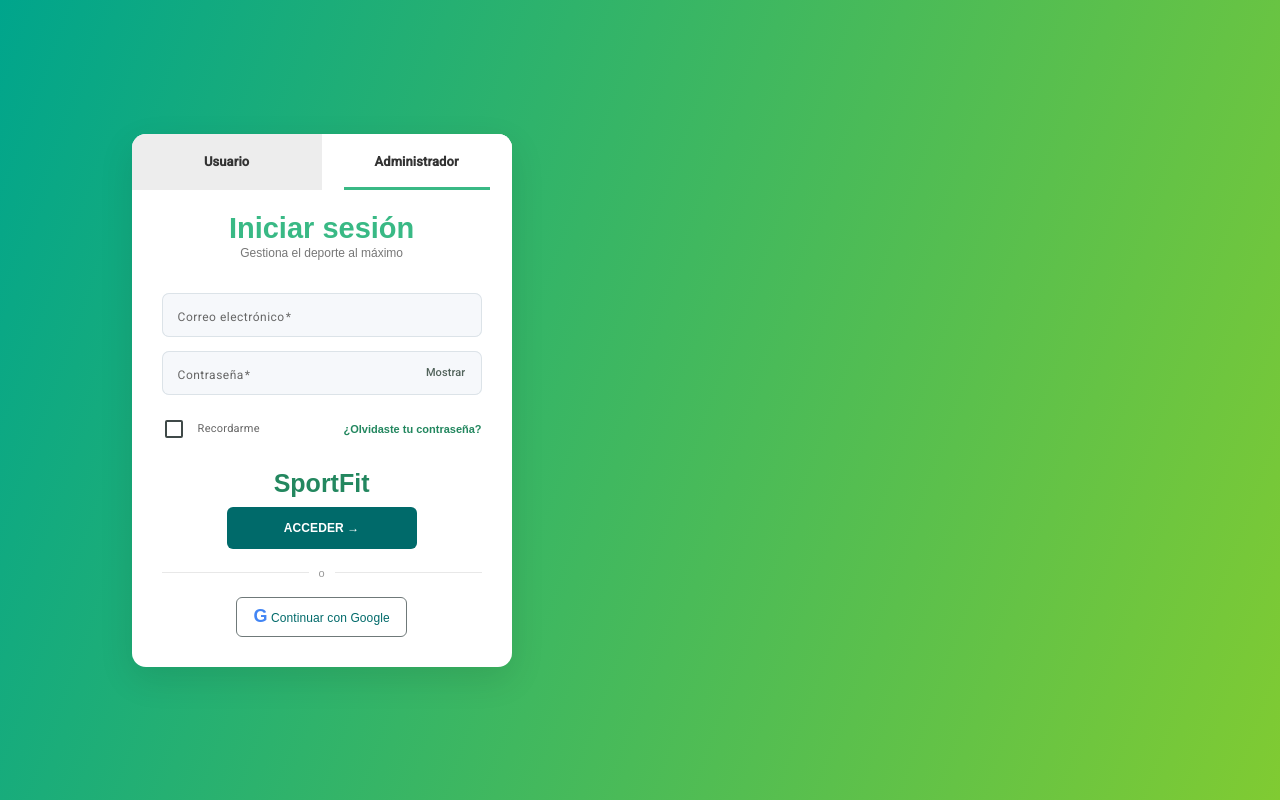
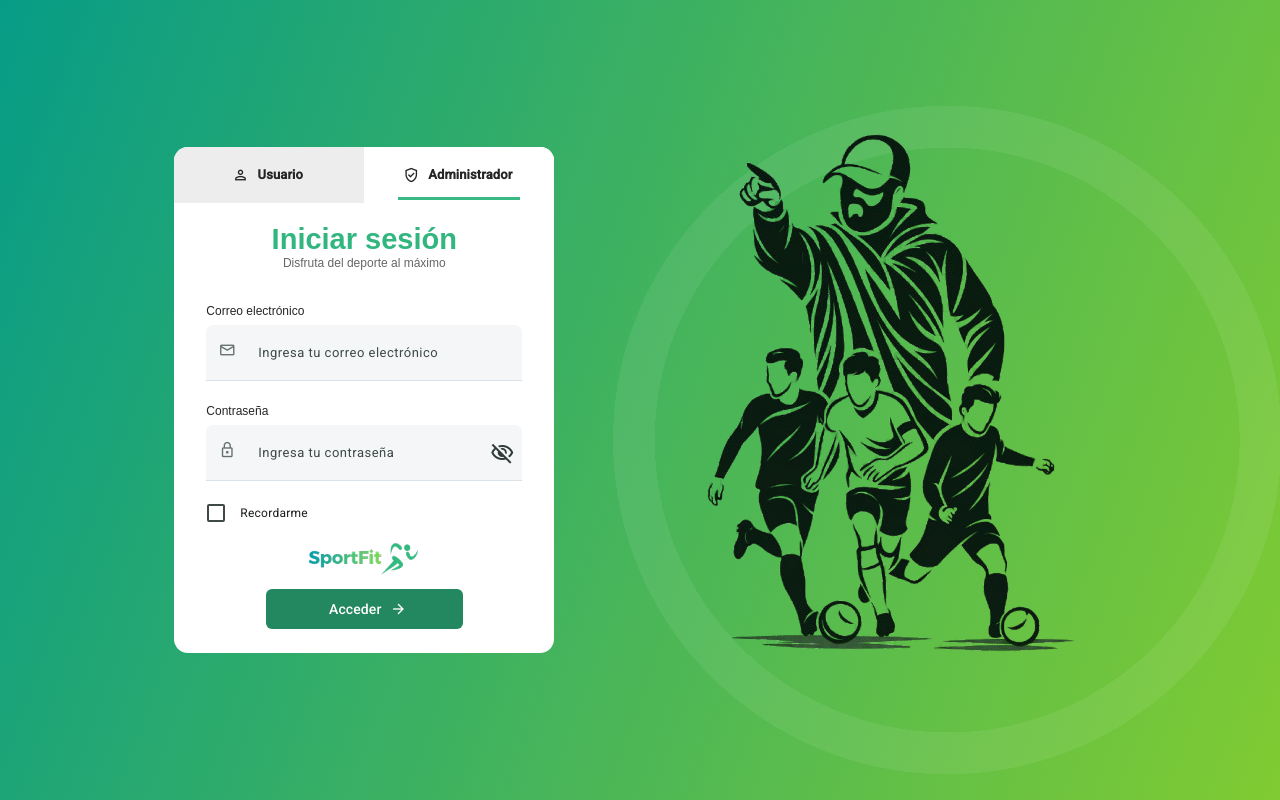
Before and after one commit to AdrianMallqui21/sportfit-front, an Angular app: page /administrador in a window 1280 px wide. Built offline with nearby package versions, Linux system fonts and the light colour scheme.

Commit message:
Las vistas c1, c2, c3 y a1 quedan con el angular materiales y color de sportfit, falta agregar la logica conectando con el backend

```diff
--- a/src/app/app.routes.ts
+++ b/src/app/app.routes.ts
@@ -7,8 +7,8 @@ import {
 import {Routes} from '@angular/router';
 import {C2RegistroClienteComponente} from './componentes/c2-registro-cliente-componente/c2-registro-cliente-componente';
 import {
-  InicioSesionAdministradorComponente
-} from './componentes/inicio-sesion-administrador-componente/inicio-sesion-administrador-componente';
+  A1InicioSesionAdministradorComponente
+} from './componentes/a1-inicio-sesion-administrador-componente/a1-inicio-sesion-administrador-componente';
 import {C4HomeClienteComponente} from './componentes/c4-home-cliente-componente/c4-home-cliente-componente';
 import {
   A2PerfilAdministradorComponente
@@ -30,7 +30,7 @@ export const routes: Routes = [
 
   {path: '', component: C1InicioSesionClienteComponente},
   {path: 'registro', component: C2RegistroClienteComponente},
-  {path: 'administrador', component: InicioSesionAdministradorComponente},
+  {path: 'administrador', component: A1InicioSesionAdministradorComponente},
 
   {path: 'home', component: C4HomeClienteComponente},
   {path: 'perfil-administrador', component: A2PerfilAdministradorComponente},
--- /dev/null
+++ b/src/app/componentes/a1-inicio-sesion-administrador-componente/a1-inicio-sesion-administrador-componente.css
@@ -0,0 +1,153 @@
+:host {
+  box-sizing: border-box;
+  display: grid;
+  grid-template-columns: minmax(0, 380px) minmax(0, 449px);
+  align-items: center;
+  justify-content: center;
+  gap: clamp(2rem, 8vw, 7rem);
+  min-height: 100dvh;
+  padding: 2rem clamp(1.25rem, 6vw, 6rem);
+  background:
+    radial-gradient(circle at 74% 55%, #fff0 0 28%, rgb(255 255 255 / 7%) 28% 32%, #fff0 32%),
+    linear-gradient(110deg, #079c87, #80cb32);
+  color: #252525;
+  font-family: Arial, Helvetica, sans-serif;
+}
+
+.formulario-inicio-administrador {
+  display: grid;
+  min-width: 0;
+  overflow: hidden;
+  border-radius: 14px;
+  background: #fff;
+}
+
+.tipos-acceso {
+  display: grid;
+  grid-template-columns: repeat(2, minmax(0, 1fr));
+  background: #ededed;
+}
+
+.tipos-acceso .tipo-acceso {
+  position: relative;
+  display: flex;
+  min-width: 0;
+  min-height: 56px;
+  align-items: center;
+  justify-content: center;
+  border-radius: 0;
+  color: #252525;
+  font-size: 13px;
+  font-weight: 700;
+}
+
+.tipos-acceso .tipo-acceso--activo {
+  background: #fff;
+}
+
+.tipo-acceso--activo::after {
+  position: absolute;
+  inset: auto 18% 3px;
+  height: 3px;
+  background: #39b985;
+  content: "";
+}
+
+.encabezado-inicio-sesion {
+  padding: 26px 24px 0;
+  text-align: center;
+}
+
+.titulo-inicio-sesion {
+  margin: 0;
+  color: #32b67f;
+  font-size: 29px;
+}
+
+.subtitulo-inicio-sesion {
+  margin: 4px 0 0;
+  color: #666;
+  font-size: 12px;
+}
+
+.form-container {
+  display: flex;
+  flex-direction: column;
+  padding: 28px clamp(1rem, 4vw, 2rem) 0;
+}
+
+.form-container > label {
+  margin: 0 0 4px;
+  font-size: 12px;
+}
+
+.form-container mat-form-field {
+  --mat-form-field-container-height: 44px;
+  --mat-form-field-container-text-size: 13px;
+  --mat-form-field-filled-with-label-container-padding-top: 18px;
+  --mat-form-field-filled-with-label-container-padding-bottom: 6px;
+  --mat-form-field-filled-container-color: #f4f6f8;
+  --mat-form-field-filled-container-shape: 7px;
+  --mat-form-field-filled-active-indicator-color: #dce3e8;
+  --mat-form-field-filled-focus-active-indicator-color: #23875f;
+  --mat-form-field-filled-focus-label-text-color: #23875f;
+  --mat-form-field-filled-caret-color: #23875f;
+}
+
+.form-container button[matIconButton] {
+  color: #303a36;
+}
+
+.form-container mat-icon {
+  font-family: 'Material Symbols Outlined';
+  font-feature-settings: 'liga';
+}
+
+.recuerdame-checkboc {
+  --mat-checkbox-selected-icon-color: #23875f;
+  --mat-checkbox-label-text-size: 12px;
+  align-self: flex-start;
+  margin: -8px 0 0 -10px;
+}
+
+.formulario-inicio-administrador > img {
+  display: block;
+  width: 120px;
+  height: auto;
+  justify-self: center;
+  margin: 4px 0 10px;
+}
+
+:host > img {
+  display: block;
+  width: 100%;
+  height: auto;
+  max-height: 80dvh;
+  object-fit: contain;
+}
+
+.formulario-inicio-administrador > button {
+  --mat-button-filled-container-color: #23875f;
+  --mat-button-filled-label-text-color: #fff;
+  --mat-button-filled-container-shape: 6px;
+  width: min(52%, 200px);
+  justify-self: center;
+  margin-bottom: 24px;
+}
+
+
+@media (max-width: 700px) {
+  :host {
+    grid-template-columns: minmax(0, 380px);
+    gap: 1.5rem;
+  }
+
+  :host > img {
+    max-height: 35dvh;
+  }
+}
+
+.form-container mat-icon[matIconPrefix] {
+  color: #64706b;
+  font-size: 18px;
+}
--- /dev/null
+++ b/src/app/componentes/a1-inicio-sesion-administrador-componente/a1-inicio-sesion-administrador-componente.html
@@ -0,0 +1,57 @@
+<div class="formulario-inicio-administrador">
+  <!-- Barra de navegación -->
+  <nav aria-label="Tipo de acceso" class="tipos-acceso">
+    <a class="tipo-acceso" mat-button routerLink="/">
+      <mat-icon fontSet="material-symbols-outlined">person</mat-icon>
+      Usuario
+    </a>
+    <a aria-current="page" class="tipo-acceso tipo-acceso--activo" mat-button routerLink="/administrador">
+      <mat-icon fontSet="material-symbols-outlined">verified_user</mat-icon>
+      Administrador
+    </a>
+  </nav>
+
+  <!-- Título y descripción -->
+  <header class="encabezado-inicio-sesion">
+    <h1 class="titulo-inicio-sesion">Iniciar sesión</h1>
+    <p class="subtitulo-inicio-sesion">Disfruta del deporte al máximo</p>
+  </header>
+
+  <!-- Formulario de inicio de sesión -->
+  <form class="form-container">
+    <!-- Correo electrónico -->
+    <label for="correo-administrador">Correo electrónico</label>
+    <mat-form-field>
+      <mat-icon matIconPrefix fontSet="material-symbols-outlined">mail</mat-icon>
+      <input matInput id="correo-administrador" type="email" autocomplete="username" placeholder="Ingresa tu correo electrónico" />
+    </mat-form-field>
+
+    <!-- Contraseña -->
+    <label for="contrasena-administrador">Contraseña</label>
+    <mat-form-field>
+      <mat-icon matIconPrefix fontSet="material-symbols-outlined">lock</mat-icon>
+      <input matInput id="contrasena-administrador" autocomplete="current-password"
+             [type]="hide() ? 'password' : 'text'" placeholder="Ingresa tu contraseña" />
+      <button matIconButton matSuffix type="button" (click)="hide.set(!hide())"
+              [attr.aria-label]="hide() ? 'Mostrar contraseña' : 'Ocultar contraseña'"
+              [attr.aria-pressed]="!hide()">
+        <mat-icon fontSet="material-symbols-outlined">{{ hide() ? 'visibility_off' : 'visibility' }}</mat-icon>
+      </button>
+    </mat-form-field>
+
+    <!-- Recordar -->
+    <mat-checkbox class="recuerdame-checkboc">Recordarme</mat-checkbox>
+  </form>
+
+  <!-- Logotipo -->
+  <img src="loge-sportfit.png" alt="SportFit" />
+
+  <!-- Botón de acceso -->
+  <button matButton="filled" type="button">
+    Acceder
+    <mat-icon fontSet="material-symbols-outlined" iconPositionEnd>arrow_forward</mat-icon>
+  </button>
+</div>
+
+<!-- Imagen de portada -->
+<img src="portada-sportfit.png" alt="" />
--- /dev/null
+++ b/src/app/componentes/a1-inicio-sesion-administrador-componente/a1-inicio-sesion-administrador-componente.ts
@@ -0,0 +1,27 @@
+import {Component, signal} from '@angular/core';
+import {RouterLink} from '@angular/router';
+import {MatButton, MatIconButton} from '@angular/material/button';
+import {MatCheckbox} from '@angular/material/checkbox';
+import {MatFormField, MatPrefix, MatSuffix} from '@angular/material/form-field';
+import {MatIcon} from '@angular/material/icon';
+import {MatInput} from '@angular/material/input';
+
+@Component({
+  selector: 'app-a1-inicio-sesion-administrador-componente',
+  imports: [
+    RouterLink,
+    MatButton,
+    MatIconButton,
+    MatCheckbox,
+    MatFormField,
+    MatPrefix,
+    MatSuffix,
+    MatIcon,
+    MatInput,
+  ],
+  templateUrl: './a1-inicio-sesion-administrador-componente.html',
+  styleUrl: './a1-inicio-sesion-administrador-componente.css',
+})
+export class A1InicioSesionAdministradorComponente {
+  hide = signal(true);
+}
--- a/src/app/componentes/c1-inicio-sesion-cliente-componente/c1-inicio-sesion-cliente-componente.css
+++ b/src/app/componentes/c1-inicio-sesion-cliente-componente/c1-inicio-sesion-cliente-componente.css
@@ -76,7 +76,7 @@
   padding: 28px clamp(1rem, 4vw, 2rem) 0;
 }
 
-.form-container > p {
+.form-container > label {
   margin: 0 0 4px;
   font-size: 12px;
 }
@@ -140,10 +140,10 @@
 .formulario-inicio-cliente > a {
   justify-self: center;
   margin: 8px 12px 12px;
-  color: #666;
-  font-size: 11px;
+  color: #23875f;
+  font-size: 12px;
   text-align: center;
-  text-underline-offset: 2px;
+  text-decoration: none;
 }
 
 @media (max-width: 700px) {
@@ -156,3 +156,8 @@
     max-height: 35dvh;
   }
 }
+
+.form-container mat-icon[matIconPrefix] {
+  color: #64706b;
+  font-size: 18px;
+}
--- a/src/app/componentes/c1-inicio-sesion-cliente-componente/c1-inicio-sesion-cliente-componente.html
+++ b/src/app/componentes/c1-inicio-sesion-cliente-componente/c1-inicio-sesion-cliente-componente.html
@@ -4,9 +4,11 @@
   <!--  -->
   <nav aria-label="Tipo de acceso" class="tipos-acceso">
     <a aria-current="page" class="tipo-acceso tipo-acceso--activo" mat-button routerLink="/">
+      <mat-icon fontSet="material-symbols-outlined">person</mat-icon>
       Usuario
     </a>
     <a [routerLink]="'/administrador'" class="tipo-acceso" mat-button>
+      <mat-icon fontSet="material-symbols-outlined">verified_user</mat-icon>
       Administrador
     </a>
   </nav>
@@ -20,20 +22,20 @@
   <!-- Formulario de inicio de sesión -->
   <form (ngSubmit)="onSubmit()" [formGroup]="loginCliente" class="form-container">
     <!-- Correo electronico -->
-    <p>Correo electrónico</p>
+    <label for="correo-cliente">Correo electrónico</label>
     <mat-form-field>
-      <mat-label>Enter your email</mat-label>
-      <input [formField]="email" matInput placeholder="correo@sportfit.com"/>
+      <mat-icon matIconPrefix fontSet="material-symbols-outlined">mail</mat-icon>
+      <input [formField]="email" matInput id="correo-cliente" placeholder="Ingresa tu correo electrónico"/>
       @for (error of email().errors(); track error) {
         <mat-error>{{ error.message }}</mat-error>
       }
     </mat-form-field>
 
     <!-- Contraseña -->
-    <p>Contraseña</p>
+    <label for="contrasena-cliente">Contraseña</label>
     <mat-form-field>
-      <mat-label>Ingresa tu contraseña</mat-label>
-      <input [type]="hide() ? 'password' : 'text'" matInput/>
+      <mat-icon matIconPrefix fontSet="material-symbols-outlined">lock</mat-icon>
+      <input [type]="hide() ? 'password' : 'text'" matInput id="contrasena-cliente" placeholder="Ingresa tu contraseña"/>
       <button
         (click)="clickEvent($event)"
         [attr.aria-label]="'Hide password'"
@@ -41,7 +43,7 @@
         matIconButton
         matSuffix
       >
-        <mat-icon>{{ hide() ? 'visibility_off' : 'visibility' }}</mat-icon>
+        <mat-icon fontSet="material-symbols-outlined">{{ hide() ? 'visibility_off' : 'visibility' }}</mat-icon>
       </button>
     </mat-form-field>
 
--- a/src/app/componentes/c1-inicio-sesion-cliente-componente/c1-inicio-sesion-cliente-componente.ts
+++ b/src/app/componentes/c1-inicio-sesion-cliente-componente/c1-inicio-sesion-cliente-componente.ts
@@ -3,7 +3,7 @@ import {FormBuilder, FormGroup, ReactiveFormsModule, Validators} from '@angular/
 import {email, form, FormField, required} from '@angular/forms/signals';
 import {MatButton, MatIconButton} from '@angular/material/button';
 import {MatIcon} from '@angular/material/icon';
-import {MatError, MatFormField, MatInput, MatLabel, MatSuffix} from '@angular/material/input';
+import {MatError, MatFormField, MatInput, MatPrefix, MatSuffix} from '@angular/material/input';
 import {RouterLink} from '@angular/router';
 import {MatCheckbox} from '@angular/material/checkbox';
 
@@ -14,7 +14,7 @@ import {MatCheckbox} from '@angular/material/checkbox';
     ReactiveFormsModule,
     FormField,
     MatFormField,
-    MatLabel,
+    MatPrefix,
     MatInput,
     MatError,
     MatButton,
--- a/src/app/componentes/c2-registro-cliente-componente/c2-registro-cliente-componente.css
+++ b/src/app/componentes/c2-registro-cliente-componente/c2-registro-cliente-componente.css
@@ -112,5 +112,5 @@
   color: #23875f;
   font-size: 12px;
   text-align: center;
-  text-underline-offset: 2px;
+  text-decoration: none;
 }
--- a/src/app/componentes/c2-registro-cliente-componente/c3-confirmar-registro-dialogo/c3-confirmar-registro-dialogo.html
+++ b/src/app/componentes/c2-registro-cliente-componente/c3-confirmar-registro-dialogo/c3-confirmar-registro-dialogo.html
@@ -1,12 +1,11 @@
 <div>
   <!-- Icono de confirmación -->
-  <mat-icon class="icono-confirmacion" fontSet="material-symbols-outlined" aria-hidden="true">task_alt</mat-icon>
+  <mat-icon aria-hidden="true" class="icono-confirmacion" fontSet="material-symbols-outlined">task_alt</mat-icon>
 
 
   <h2>¡Registro completado!</h2>
   <p>Tu cuenta fue creada correctamente. Ya puedes acceder a Sportfit con tus datos</p>
 
-  <button [routerLink]="'/'" matButton="filled" mat-dialog-close type="button">INICIAR SESIÓN</button>
-
+  <button [routerLink]="'/'" mat-dialog-close matButton="filled" type="button">INICIAR SESIÓN</button>
 
 </div>
```
